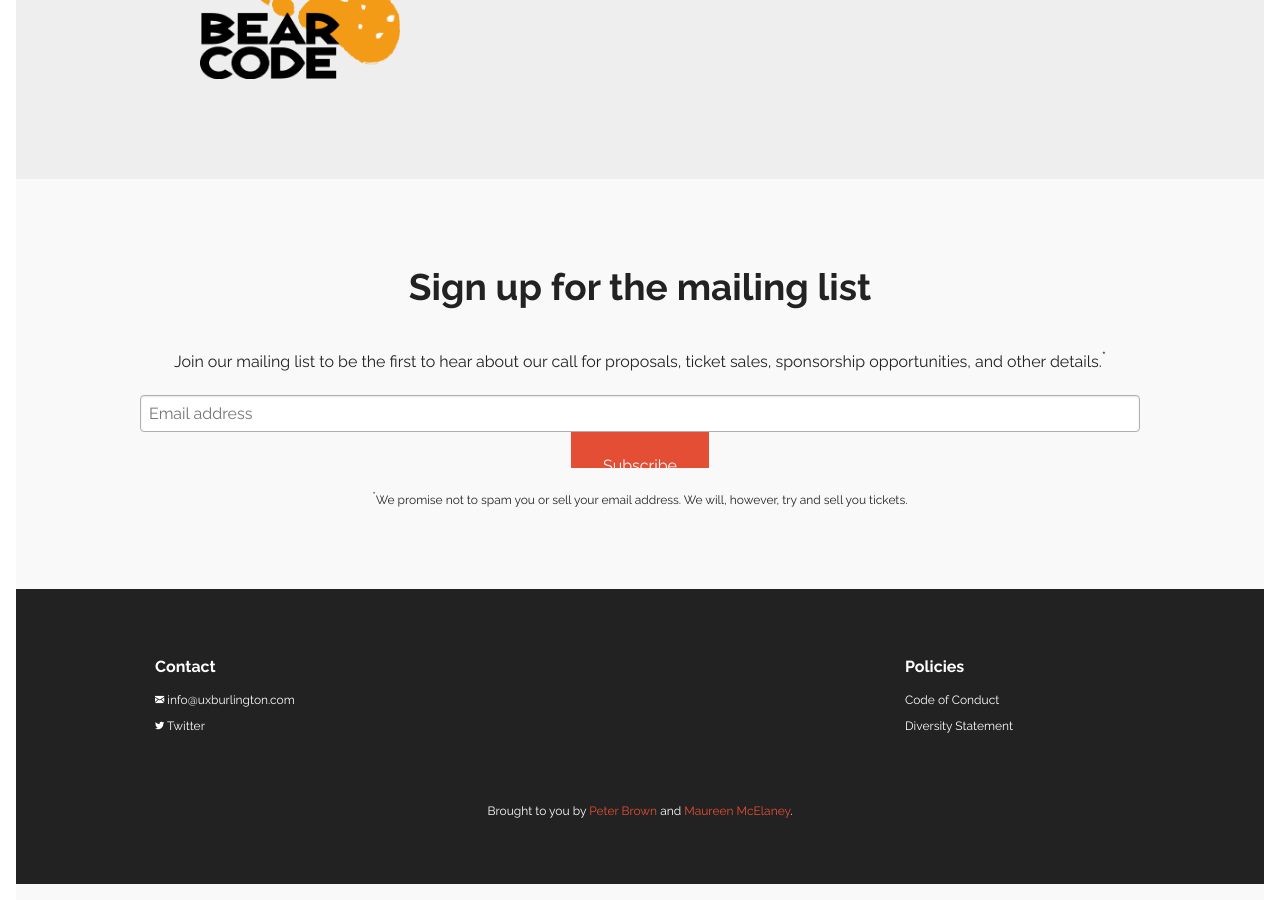
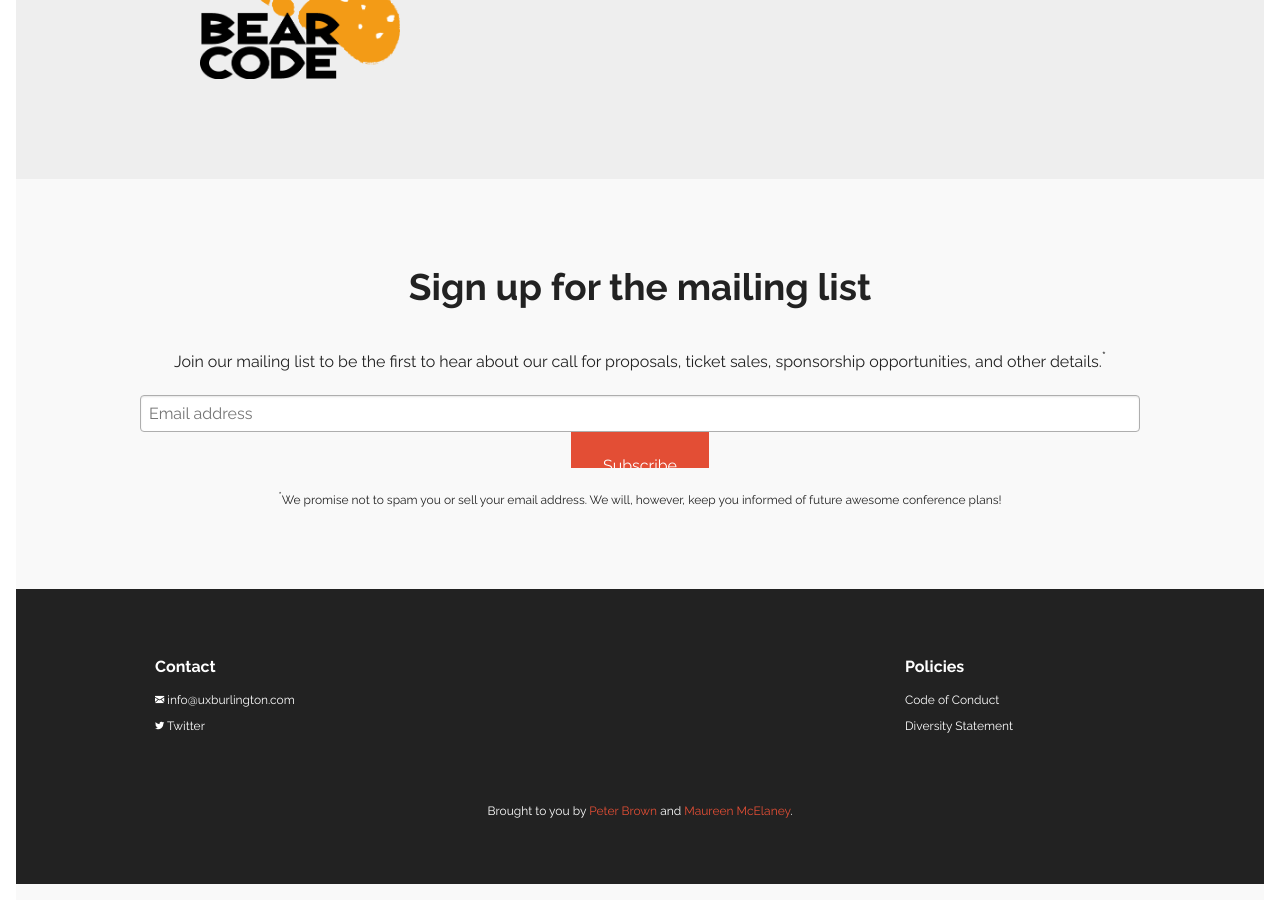
Before and after one commit to AgilionApps/ux-burlington-2017, a Jekyll site: the page built from index.html, in a window 1280 px wide and 900 px high, scrolled down 3695 px. Built offline with Jekyll 4.4.1, drawn with Linux system fonts in a browser that asks for light colours; some web fonts are replaced; comment, search, counter and statistics services are not loaded.

Commit message:
Take out the "sell you tickets" bit in the signup section

```diff
--- a/index.html
+++ b/index.html
@@ -71,7 +71,7 @@ meta_keywords:
       <!--End mc_embed_signup-->
     </div>
     <div class='bad-joke'>
-      <sup>*</sup>We promise not to spam you or sell your email address. We will, however, try and sell you tickets.
+      <sup>*</sup>We promise not to spam you or sell your email address. We will, however, keep you informed of future awesome conference plans!
     </div>
   </div>
 </section>
```
